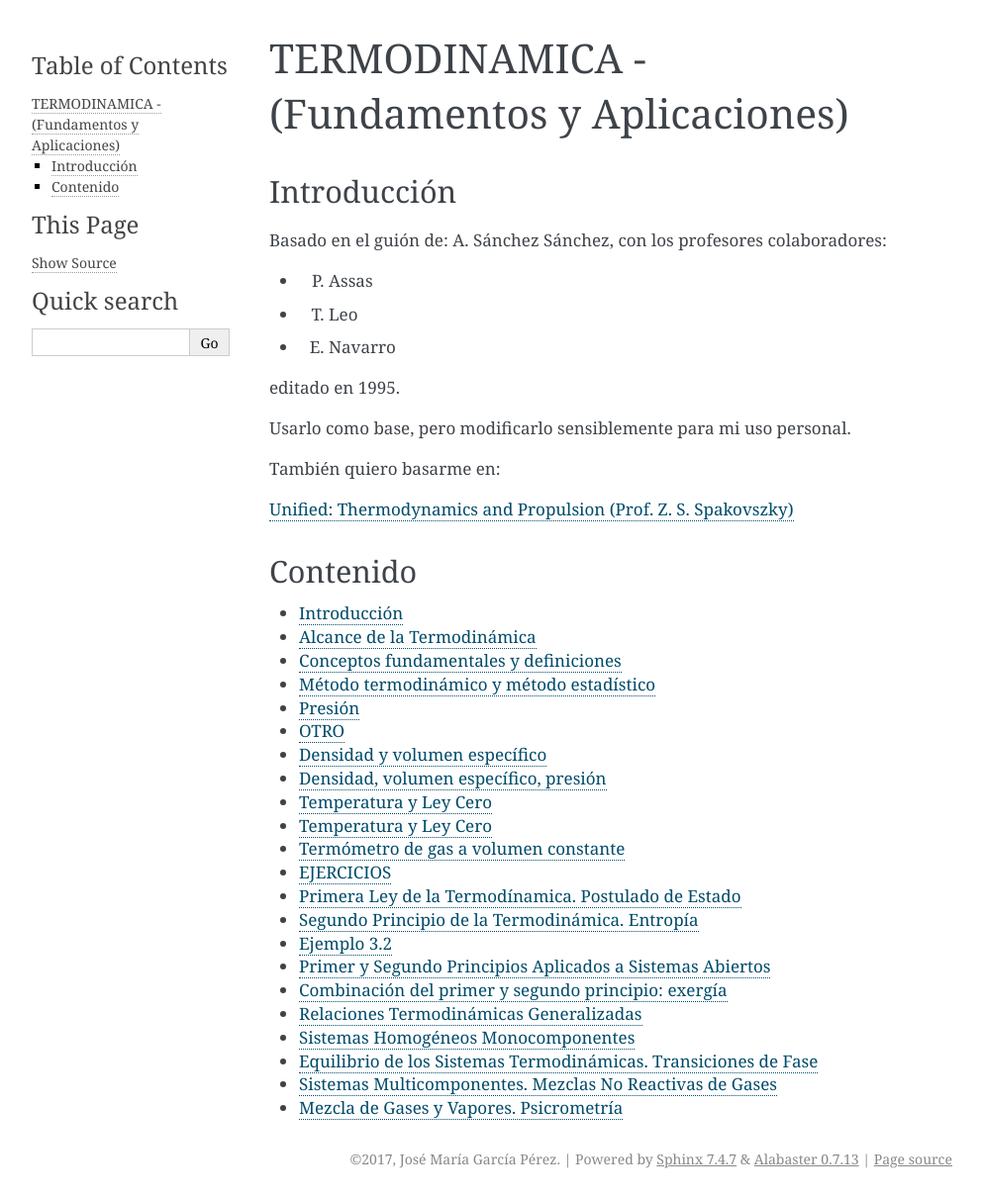
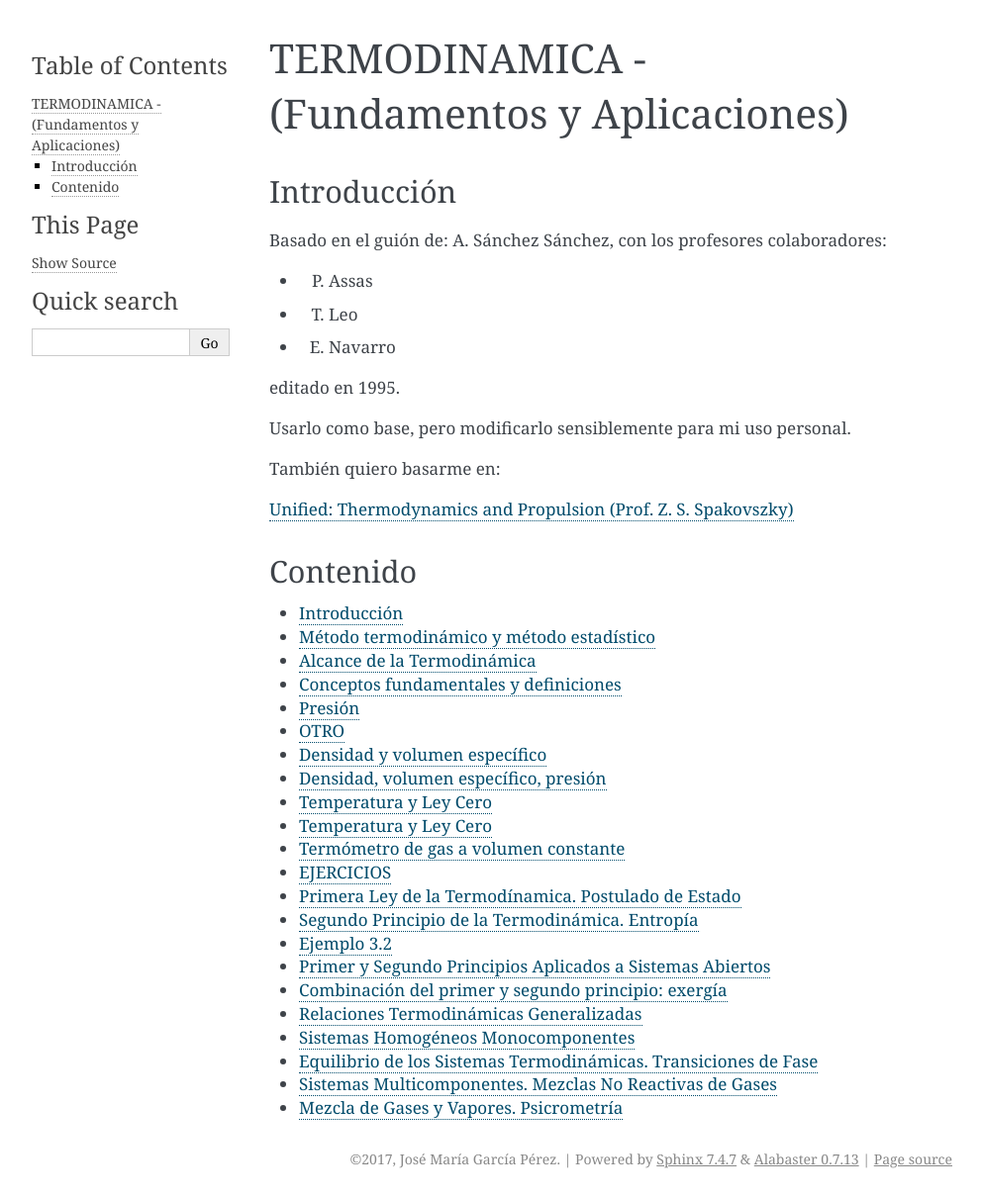
Before and after one commit to mantielero/termodinamica, a Sphinx documentation site: the page built from source/index.rst, in a window 1280 px wide. Shown: the whole page at 99% size, without its empty margins (148-1140 px from the left). Built offline with Sphinx 7.4.7, drawn with Linux system fonts in a browser that asks for light colours; pages that are not in the unit, such as notebooks, are missing from menus.

```diff
--- a/source/index.rst
+++ b/source/index.rst
@@ -32,9 +32,9 @@ Contenido
    :maxdepth: 1
 
    introduccion
+   introduccion_metodo_termodinamico_estadistico
    alcance_termodinamica
    conceptos
-   introduccion_metodo_termodinamico_estadistico
    introduccion_presion
    introduccion_densidad
    introduccion_ley_cero_temperatura
```
